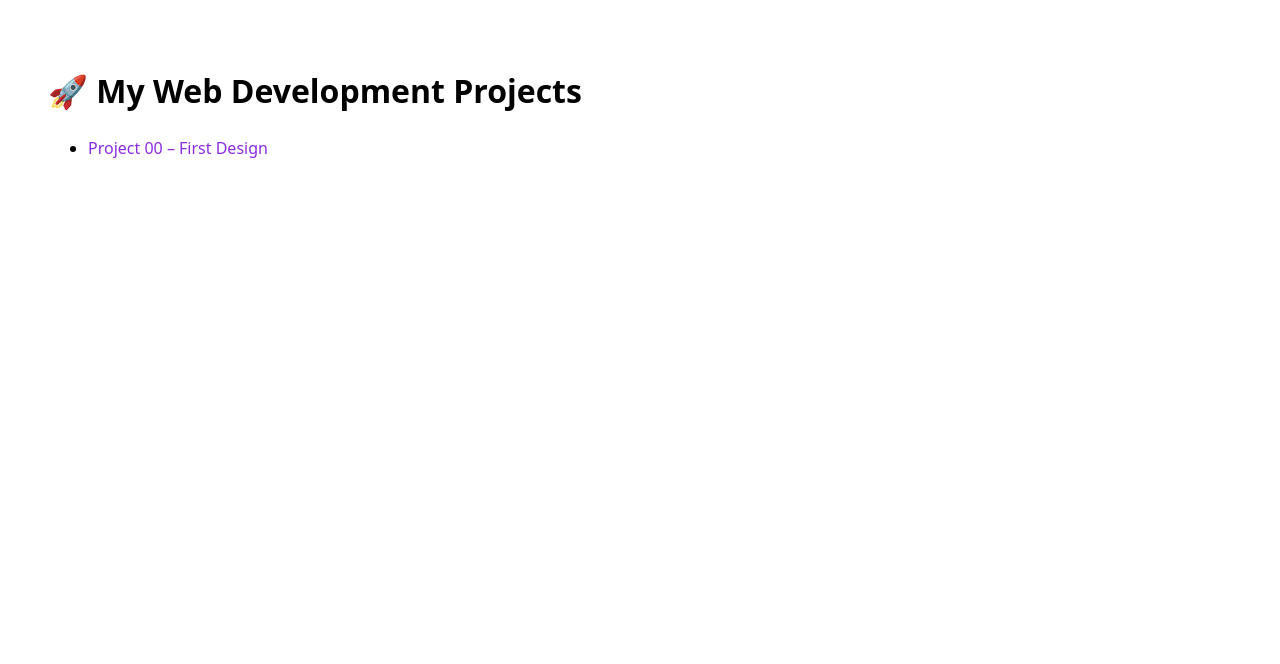
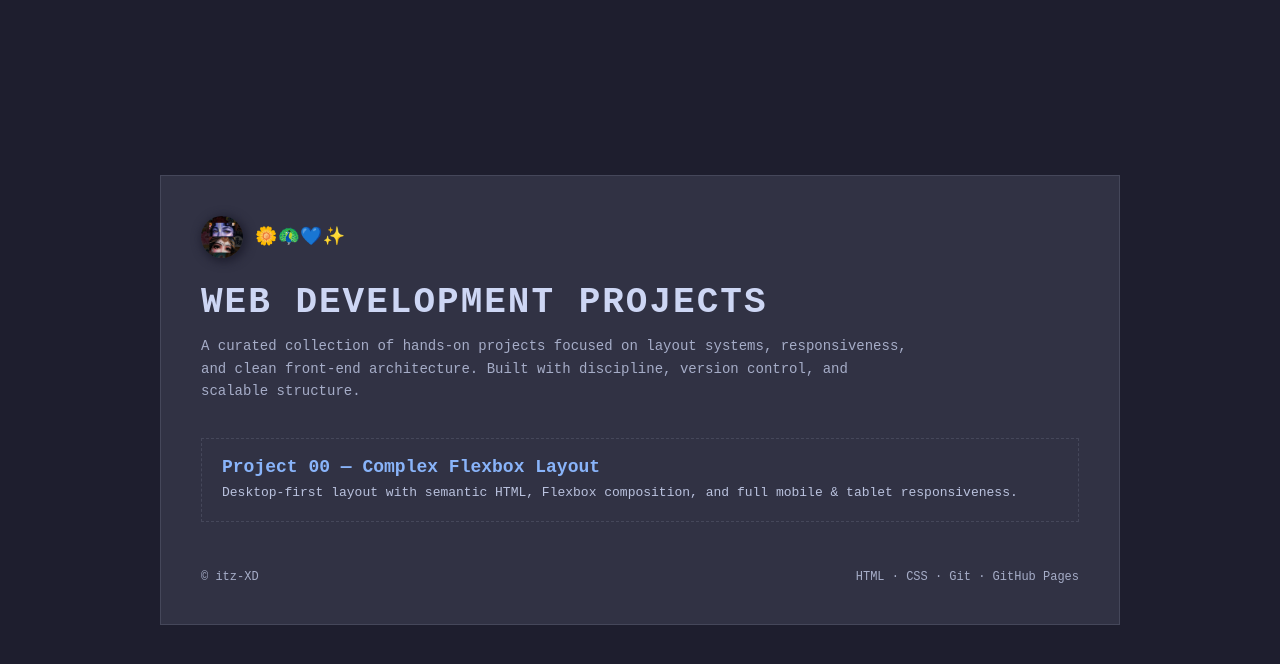
Before and after one commit to itz-XD/web-dev-internship-techies-gateway, a plain HTML site: page docs/index.html in a window 1280 px wide. Drawn offline with Linux system fonts and the light colour scheme.

Commit message:
feat: add image logo with emoji accents to landing page

```diff
--- a/docs/index.html
+++ b/docs/index.html
@@ -2,40 +2,183 @@
 <html lang="en">
   <head>
     <meta charset="UTF-8" />
-    <title>My WebDev Projects</title>
+    <title>Web Development Projects</title>
     <meta name="viewport" content="width=device-width, initial-scale=1.0" />
     <style>
+      * {
+        margin: 0;
+        padding: 0;
+        box-sizing: border-box;
+      }
+
       body {
-        font-family: system-ui, sans-serif;
+        background: #1e1e2e;
+        color: #cdd6f4;
+        font-family: "Courier New", Courier, monospace;
+        min-height: 100vh;
+        display: grid;
+        place-items: center;
+        padding: 24px;
+      }
+
+      .container {
+        width: 100%;
+        max-width: 960px;
+        background: #313244;
+        border: 1px solid #45475a;
         padding: 40px;
       }
+
+      /* ===== LOGO ===== */
+      .logo {
+        display: flex;
+        align-items: center;
+        gap: 12px;
+        margin-bottom: 24px;
+      }
+
+      .logo-img {
+        height: 42px;
+        width: auto;
+        object-fit: contain;
+        border-radius: 50%;
+        box-shadow: #1e1e2e 2px 2px 10px 2px;
+      }
+
+      .logo-emoji {
+        font-size: 18px;
+        line-height: 1;
+      }
+
       h1 {
-        margin-bottom: 20px;
+        font-size: clamp(22px, 4vw, 36px);
+        letter-spacing: 2px;
+        text-transform: uppercase;
+        margin-bottom: 12px;
       }
+
+      .subtitle {
+        font-size: 14px;
+        line-height: 1.6;
+        color: #a6adc8;
+        margin-bottom: 36px;
+        max-width: 720px;
+      }
+
       ul {
-        line-height: 2;
+        list-style: none;
+        display: flex;
+        flex-direction: column;
+        gap: 18px;
       }
+
+      li {
+        border: 1px dashed #45475a;
+        padding: 18px 20px;
+      }
+
       a {
         text-decoration: none;
-        color: blueviolet;
-        font-weight: 500;
+        color: inherit;
+        display: block;
+      }
+
+      .project-title {
+        font-weight: bold;
+        font-size: clamp(15px, 2.5vw, 18px);
+        margin-bottom: 6px;
+        color: #89b4fa;
+      }
+
+      .project-desc {
+        font-size: 13px;
+        line-height: 1.5;
+        color: #bac2de;
+      }
+
+      footer {
+        margin-top: 48px;
+        font-size: 12px;
+        color: #a6adc8;
+        display: flex;
+        justify-content: space-between;
+        flex-wrap: wrap;
+        gap: 12px;
+      }
+
+      /* ===== FULL HEIGHT ON PORTRAIT DEVICES (FIXED) ===== */
+      @media (orientation: portrait) {
+        body {
+          place-items: start center;
+          padding: 0; /* 🔥 critical fix: prevents scrollbar */
+        }
+
+        .container {
+          min-height: 100svh;
+          display: flex;
+          flex-direction: column;
+          justify-content: space-between;
+          padding: 24px;
+        }
+
+        footer {
+          margin-top: 24px;
+        }
       }
     </style>
   </head>
+
   <body>
-    <h1>🚀 My Web Development Projects</h1>
+    <main class="container">
+      <header>
+        <!-- LOGO -->
+        <div class="logo">
+          <img src="./assets/logo.png" alt="itz-XD logo" class="logo-img" />
+          <span class="logo-emoji">🌼🦚💙✨</span>
+        </div>
 
+        <h1>Web Development Projects</h1>
+        <p class="subtitle">
+          A curated collection of hands-on projects focused on layout systems,
+          responsiveness, and clean front-end architecture. Built with
+          discipline, version control, and scalable structure.
+        </p>
+      </header>
+
+      <section>
         <ul>
           <li>
-        <a href="./First-Design/">Project 00 – First Design</a>
+            <a href="./First-Design/">
+              <div class="project-title">
+                Project 00 — Complex Flexbox Layout
+              </div>
+              <div class="project-desc">
+                Desktop-first layout with semantic HTML, Flexbox composition,
+                and full mobile & tablet responsiveness.
+              </div>
+            </a>
           </li>
 
-      <!-- future projects -->
+          <!-- Future projects -->
           <!--
           <li>
-        <a href="./project01/">Project 01 – Coming Soon</a>
+            <a href="./project01/">
+              <div class="project-title">
+                Project 01 — Responsive Landing Page
+              </div>
+              <div class="project-desc">
+                Scalable layout with fluid typography and accessibility-first design.
+              </div>
+            </a>
           </li>
           -->
         </ul>
+      </section>
+
+      <footer>
+        <span>© itz-XD</span>
+        <span>HTML · CSS · Git · GitHub Pages</span>
+      </footer>
+    </main>
   </body>
 </html>
```
Also changed, not shown: docs/assets/logo.png (added). Lines whose indentation alone changed are shown as unchanged.
